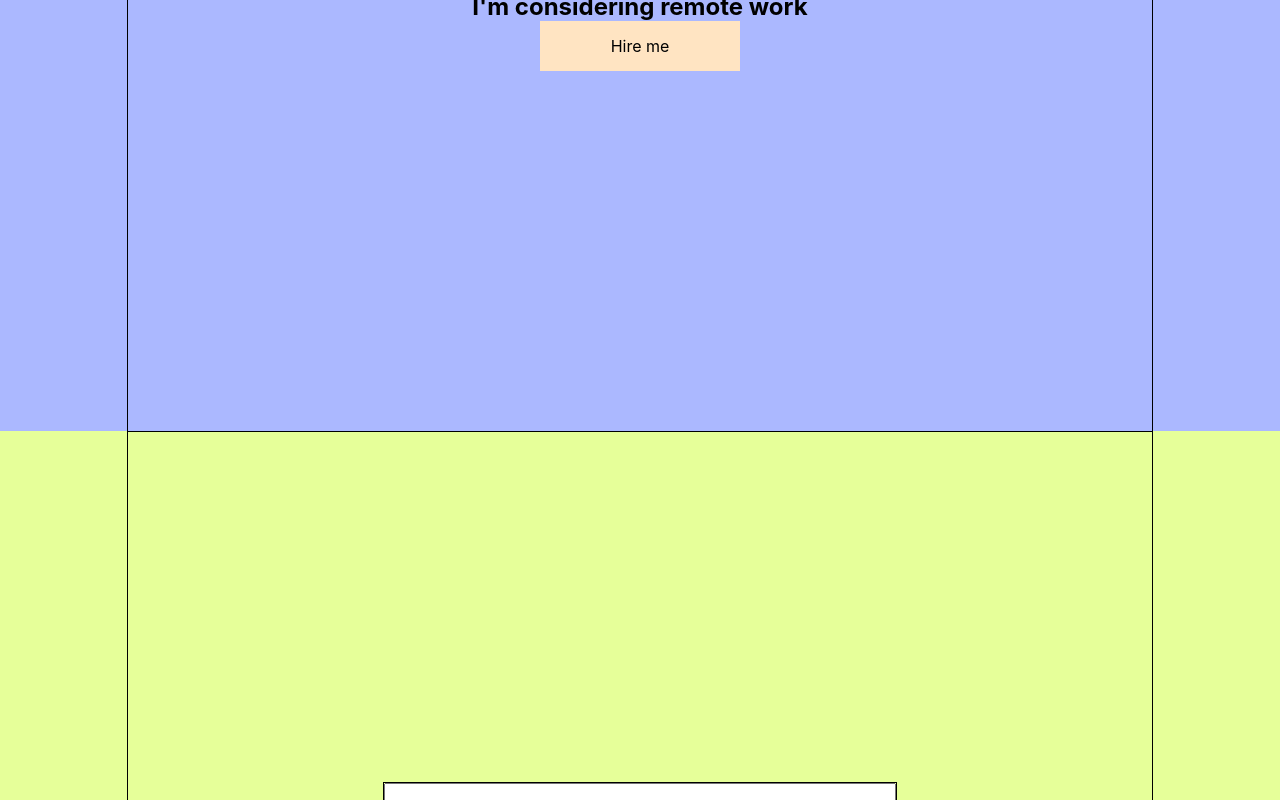
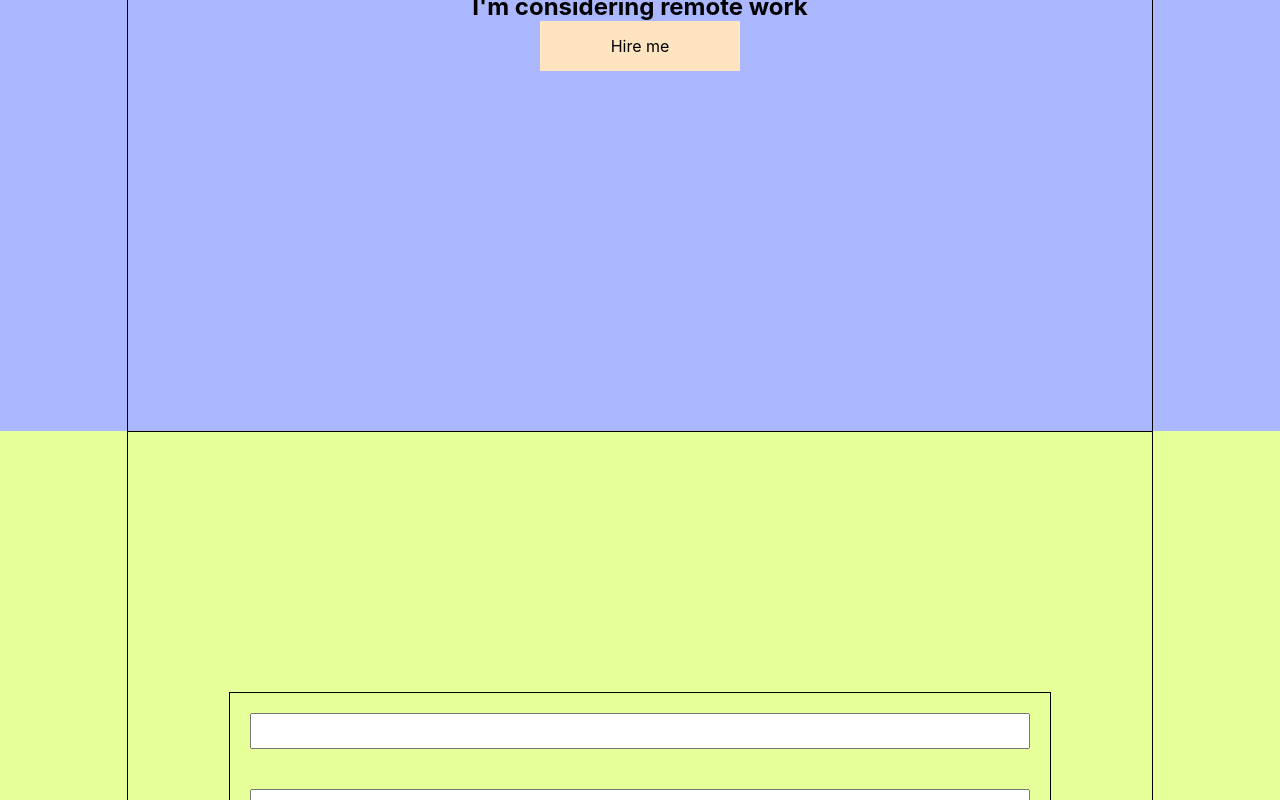
Before and after one commit to Nikolai-Doroshenko-93/portfolio, a React (Create React App) app: page / in a window 1280 px wide. Shown: the part 2853-3653 px from the top of the page. Built offline with nearby package versions, Linux system fonts and the light colour scheme.

Commit message:
fix input

```diff
--- a/src/components/Contacts/Contacts.js
+++ b/src/components/Contacts/Contacts.js
@@ -9,10 +9,9 @@ const Contacts = () => {
             <div className={c.content}>
                 <div className={s.contentBlock}>
                     <form className={s.formBlock}>
-                        <input/>
-                        <input/>
-                        <textarea></textarea>
-
+                        <input className={s.input}/>
+                        <input className={s.input}/>
+                        <textarea className={s.textarea}></textarea>
                     </form>
                     <button>Send</button>
                 </div>
--- a/src/components/Contacts/Contacts.module.css
+++ b/src/components/Contacts/Contacts.module.css
@@ -12,11 +12,18 @@
     flex-wrap: wrap;
 }
 .formBlock {
-    width: 50%;
-    height: 50%;
+    width: 80%;
     display: flex;
     flex-direction: column;
     margin: 0 auto;
     justify-content: space-between;
     border: 1px solid black;
 }
+.input {
+    height: 30px;
+    margin: 20px;
+}
+.textarea {
+    height: 60px;
+    margin: 20px;
+}
--- a/src/components/Skills/Skills.module.css
+++ b/src/components/Skills/Skills.module.css
@@ -7,6 +7,7 @@
     display: flex;
     align-items: center;
     justify-content: space-between;
+    align-content: center;
     flex-wrap: wrap;
 }
 .title {
```
